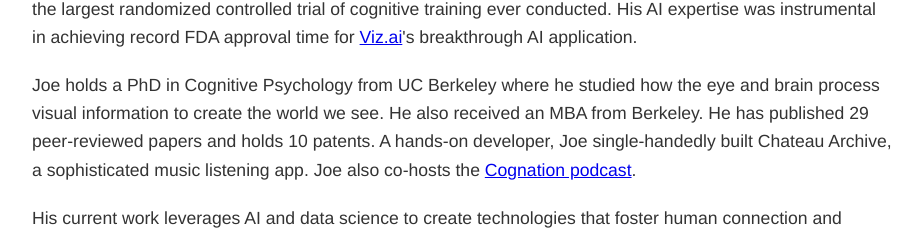
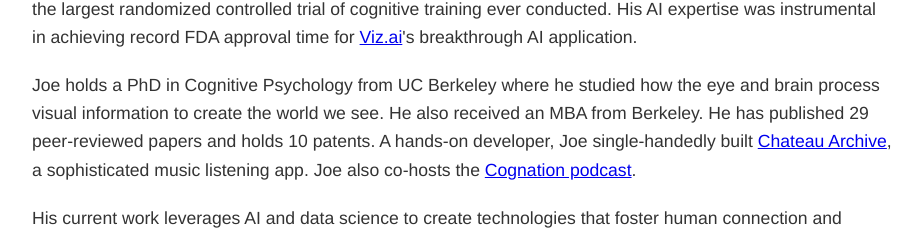
Before and after one commit to joehardy3030/chateau-archive, a plain HTML site: page Hardy/index.html in a window 1280 px wide. Shown: the part 851-1085 px from the top of the page, without its empty margins (178-1099 px from the left). Drawn offline with Linux system fonts and the light colour scheme.

Commit message:
Added hyperlink to Chateau Archive app

```diff
--- a/Hardy/index.html
+++ b/Hardy/index.html
@@ -189,7 +189,7 @@
             <div class="bio">
                 <p>Joe Hardy, MBA, PhD, is a data-driven product leader and skilled developer who transforms cutting-edge neuroscience into AI-powered tools that enhance human wellbeing. As Executive Director of <a href="https://numadeliclabs.org" target="_blank">Numadelic Labs</a> and Chief Science Officer at <a href="https://anuma.com" target="_blank">aNUma</a>, he combines his technical expertise with product strategy to develop digital therapeutics that merge virtual reality with group psychosocial processes.</p>
                 <p>With over 20 years as a product executive bridging brain science and technology, Joe has led teams creating data-driven products used by over 100 million people worldwide. As VP of R&D at Lumos Labs (<a href="https://lumosity.com" target="_blank">Lumosity</a>), he oversaw the development of their popular cognitive training games and assessments. In that role, he authored the largest randomized controlled trial of cognitive training ever conducted. His AI expertise was instrumental in achieving record FDA approval time for <a href="https://viz.ai" target="_blank">Viz.ai</a>'s breakthrough AI application.</p>
-                <p>Joe holds a PhD in Cognitive Psychology from UC Berkeley where he studied how the eye and brain process visual information to create the world we see. He also received an MBA from Berkeley. He has published 29 peer-reviewed papers and holds 10 patents. A hands-on developer, Joe single-handedly built Chateau Archive, a sophisticated music listening app. Joe also co-hosts the <a href="https://podcasts.apple.com/us/podcast/cognation/id1450113652" target="_blank">Cognation podcast</a>.</p>
+                <p>Joe holds a PhD in Cognitive Psychology from UC Berkeley where he studied how the eye and brain process visual information to create the world we see. He also received an MBA from Berkeley. He has published 29 peer-reviewed papers and holds 10 patents. A hands-on developer, Joe single-handedly built <a href="https://apps.apple.com/us/app/chateau-archive-player/id1524179996" target="_blank">Chateau Archive</a>, a sophisticated music listening app. Joe also co-hosts the <a href="https://podcasts.apple.com/us/podcast/cognation/id1450113652" target="_blank">Cognation podcast</a>.</p>
                 <p>His current work leverages AI and data science to create technologies that foster human connection and collective flourishing.</p>
             </div>
             <a href="Joe Hardy Resume 2025-05-14-NLC.docx" class="cta-button" download>Download My CV</a>
```
